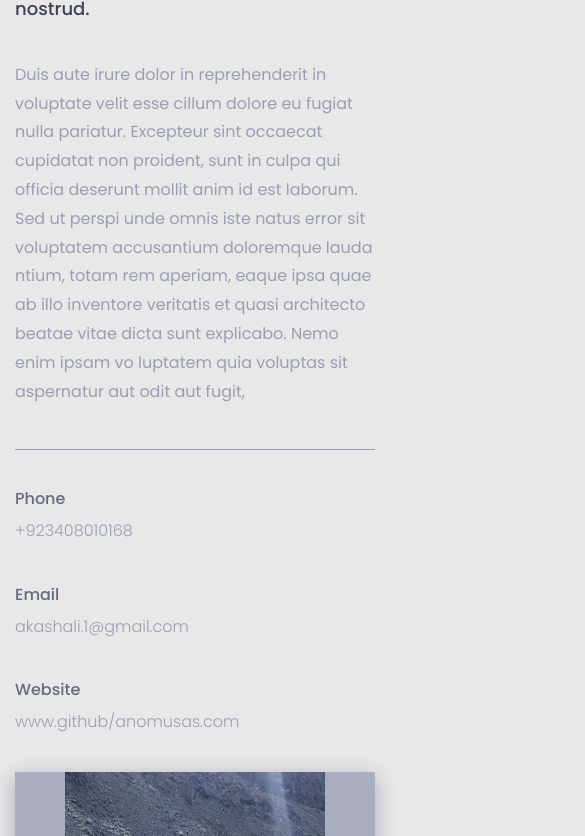
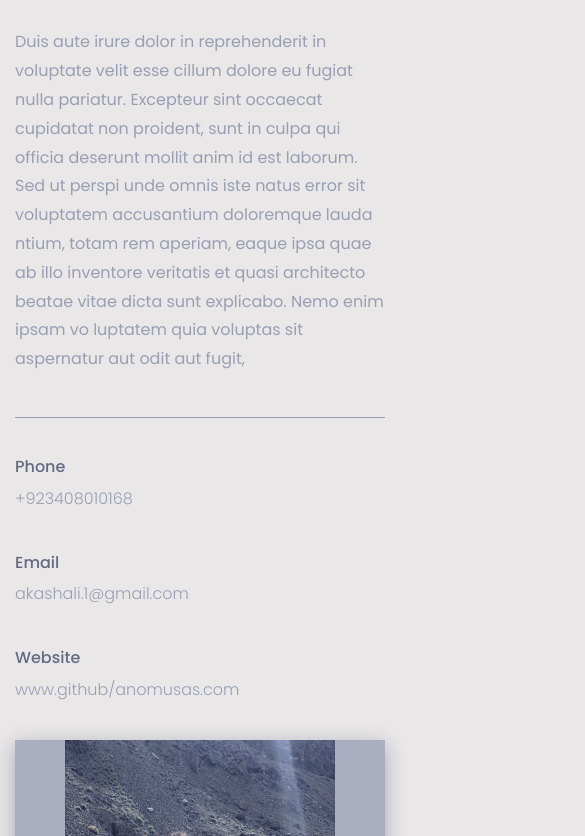
Before and after one commit to akashindex/my-port, a plain HTML site: page index.html in a window 390 px wide. Shown: the part 1164-2000 px from the top of the page, 585 px wide, since content can reach past the window. Drawn offline with nearby package versions, Linux system fonts and the light colour scheme.

Commit message:
Update responsive.css

```diff
--- a/assets/css/responsive.css
+++ b/assets/css/responsive.css
@@ -62,11 +62,15 @@
 }/*max-width:767px*/
 
 @media screen and (max-width: 660px){
-
-}/*max-width:660px*/
+    .container {
+        width: 400px;
+    }
+}
 
 @media screen and (max-width: 640px){
-
+ .container {
+        width: 400px;
+    }
 }/*max-width:640px*/
 
 @media screen and (max-width: 580px){
```
